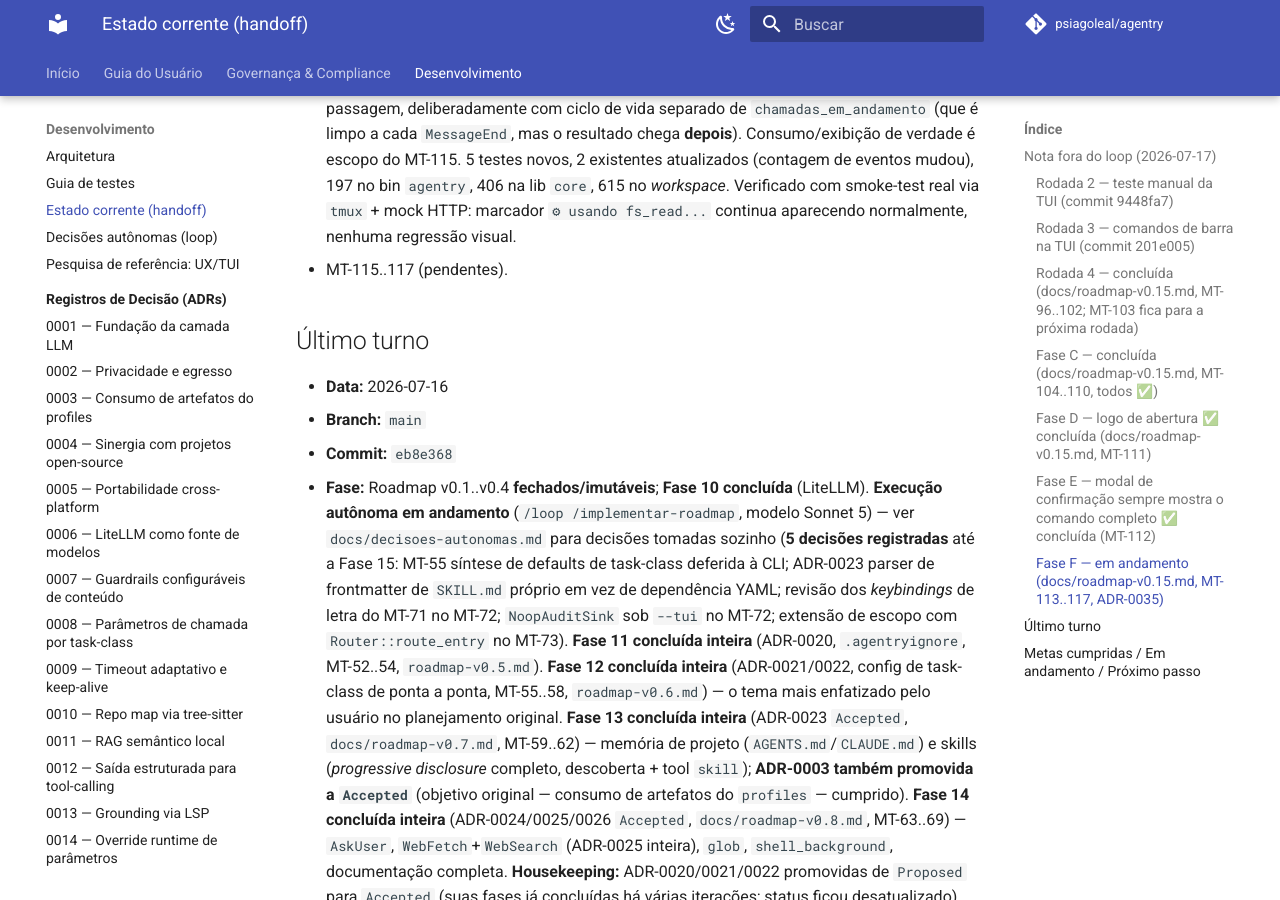
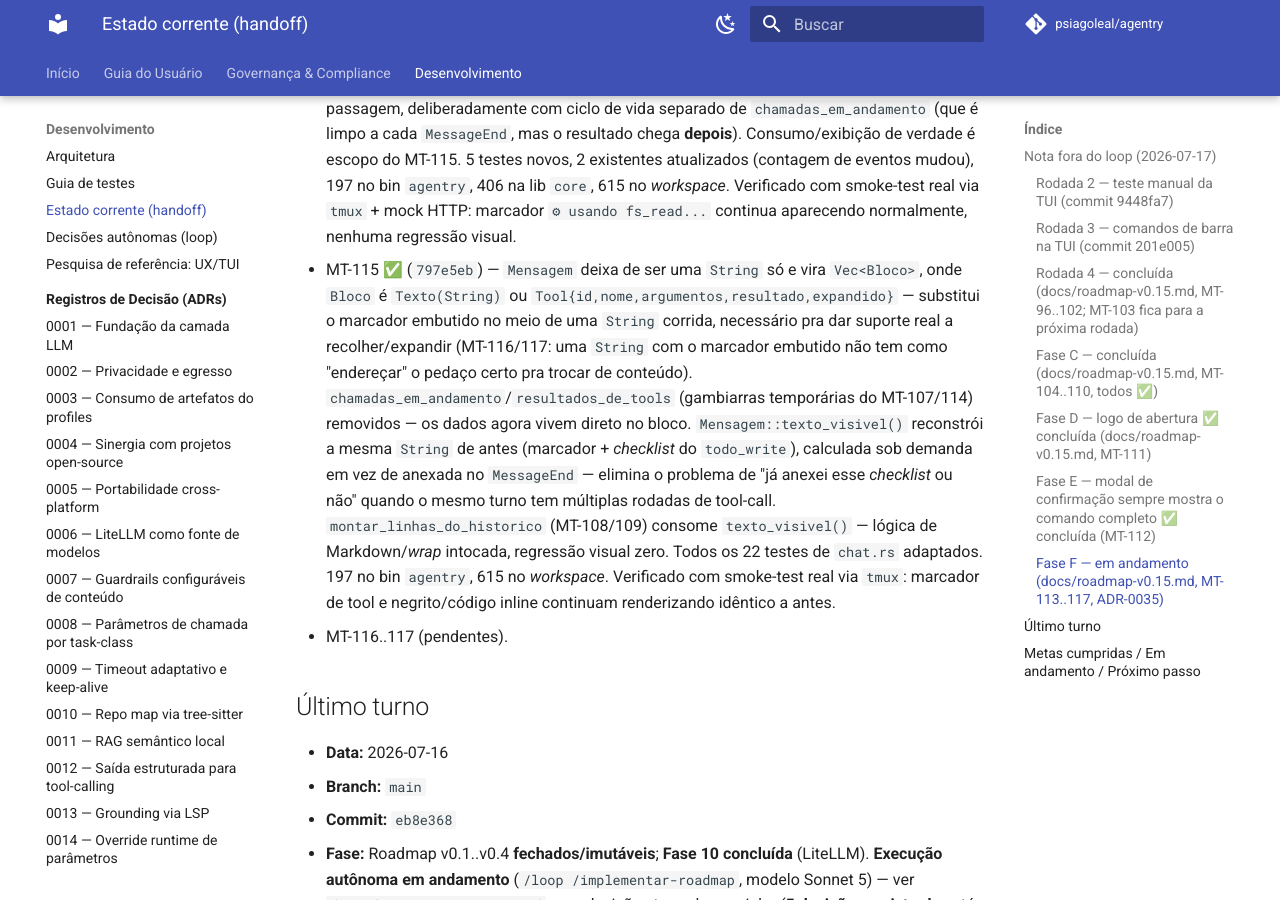
Before and after one commit to psiagoleal/agentry, an MkDocs documentation site: the page built from docs/CURRENT-STATE.md, in a window 1280 px wide and 900 px high, scrolled down 7269 px. Built offline with MkDocs 1.6.1 and Material for MkDocs 9.7.7, drawn with Linux system fonts in a browser that asks for light colours; comment, search, counter and statistics services are not loaded.

Commit message:
docs(handoff): marca MT-115 concluído (797e5eb); próximo é MT-116

```diff
--- a/docs/CURRENT-STATE.md
+++ b/docs/CURRENT-STATE.md
@@ -280,7 +280,20 @@ caminho de saída, inclusive pânico.
   (contagem de eventos mudou), 197 no bin `agentry`, 406 na lib `core`, 615 no *workspace*.
   Verificado com smoke-test real via `tmux` + mock HTTP: marcador `⚙ usando fs_read...`
   continua aparecendo normalmente, nenhuma regressão visual.
-- MT-115..117 (pendentes).
+- MT-115 ✅ (`797e5eb`) — `Mensagem` deixa de ser uma `String` só e vira `Vec<Bloco>`, onde
+  `Bloco` é `Texto(String)` ou `Tool{id,nome,argumentos,resultado,expandido}` — substitui o
+  marcador embutido no meio de uma `String` corrida, necessário pra dar suporte real a
+  recolher/expandir (MT-116/117: uma `String` com o marcador embutido não tem como "endereçar"
+  o pedaço certo pra trocar de conteúdo). `chamadas_em_andamento`/`resultados_de_tools`
+  (gambiarras temporárias do MT-107/114) removidos — os dados agora vivem direto no bloco.
+  `Mensagem::texto_visivel()` reconstrói a mesma `String` de antes (marcador + *checklist* do
+  `todo_write`), calculada sob demanda em vez de anexada no `MessageEnd` — elimina o problema
+  de "já anexei esse *checklist* ou não" quando o mesmo turno tem múltiplas rodadas de
+  tool-call. `montar_linhas_do_historico` (MT-108/109) consome `texto_visivel()` — lógica de
+  Markdown/*wrap* intocada, regressão visual zero. Todos os 22 testes de `chat.rs` adaptados.
+  197 no bin `agentry`, 615 no *workspace*. Verificado com smoke-test real via `tmux`: marcador
+  de tool e negrito/código inline continuam renderizando idêntico a antes.
+- MT-116..117 (pendentes).
 
 ## Último turno
 
```
Also changed, not shown: docs/roadmap-v0.15.md (+1 -1 lines).
